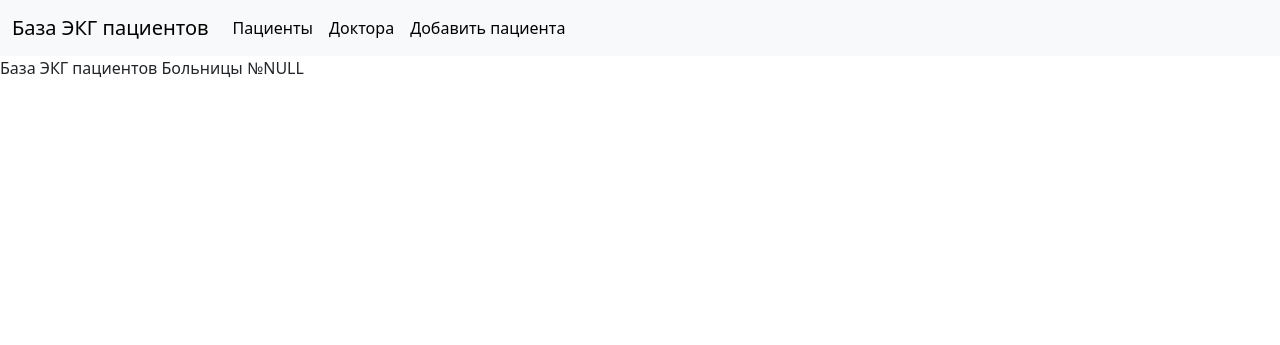
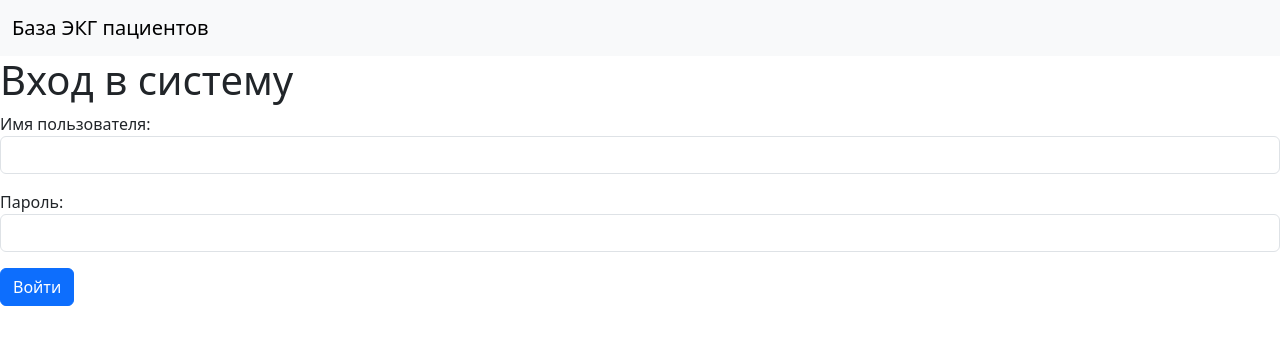
Before and after one commit to WeideR66/EcgService, a Django app: page / in a window 1280 px wide. Shown: the top 345 px of the page. Run offline with Django 4.2, Linux system fonts and the light colour scheme; parts of the project's set-up code (start-up, migrations or seed data) failed here and were passed over; some libraries are stand-ins or nearby versions.

Commit message:
Добавлена простая аутентификация

```diff
--- a/ecg/mainapp/forms.py
+++ b/ecg/mainapp/forms.py
@@ -1,5 +1,6 @@
 from django import forms
 from django.core.validators import FileExtensionValidator
+from django.contrib.auth.forms import AuthenticationForm
 from .models import Doctor
 
 
@@ -21,3 +22,14 @@ class PatientCreationForm(forms.Form):
                                                                allowed_extensions=('hea', 'dat'),
                                                                message='Файлы должны иметь разрешение .hea/.dat'
                                                                )])
+
+
+class UserAuthForm(AuthenticationForm):
+    username = forms.CharField(label='Имя пользователя',
+                               widget=forms.TextInput(
+                                   attrs={'class': 'form-control'}
+                               ))
+    password = forms.CharField(label='Пароль',
+                               widget=forms.PasswordInput(
+                                   attrs={'class': 'form-control'}
+                               ))
--- a/ecg/mainapp/urls.py
+++ b/ecg/mainapp/urls.py
@@ -2,7 +2,9 @@ from django.urls import path
 from .views import *
 
 urlpatterns = [
-    path('', home_page, name='home'),
+    path('', login_user, name='login_user'),
+    path('home/', home_page, name='home'),
+    path('logout/', logout_user, name='logout_user'),
     path('patients/', patients_page, name='patients'),
     path('doctors/', doctors_page, name='doctors'),
     path('patients/<int:patient_id>', single_patient, name='patient'),
--- a/ecg/mainapp/views.py
+++ b/ecg/mainapp/views.py
@@ -1,10 +1,30 @@
 from django.shortcuts import render, redirect
 from .models import Doctor, Patient, EcgData
-from .forms import PatientCreationForm
+from .forms import PatientCreationForm, UserAuthForm
+from django.contrib.auth import login, logout
+
+
+def login_user(request):
+    if request.method == 'POST':
+        data = UserAuthForm(data=request.POST)
+        if data.is_valid():
+            login(request, data.get_user())
+            return redirect('home')
+    else:
+        data = UserAuthForm()
+    return render(request,
+                  template_name='index.html',
+                  context={'dat': data})
+
+
+def logout_user(request):
+    logout(request)
+    return redirect('login_user')
 
 
 def home_page(request):
-    return render(request, template_name='main_page.html')
+    return render(request,
+                  template_name='main_page.html')
 
 
 def patients_page(request):
--- a/ecg/templates/add_patient.html
+++ b/ecg/templates/add_patient.html
@@ -34,3 +34,7 @@
     <button type="submit" class="btn btn-primary btn-block">Добавить пациента</button>
 </form>
 {% endblock %}
+
+{% block login_user %}
+<h1>Необходим вход в систему!</h1>
+{% endblock %}
--- a/ecg/templates/base.html
+++ b/ecg/templates/base.html
@@ -9,7 +9,11 @@
 </head>
 <body>
 {% include 'navbar.html' %}
+{% if request.user.is_authenticated %}
 {% block main_content %}{% endblock %}
+{% else %}
+{% block login_user %}{% endblock %}
+{% endif %}
 <script src="{% static 'js/bootstrap.bundle.js' %}"></script>
 </body>
 </html>
--- a/ecg/templates/doctors_page.html
+++ b/ecg/templates/doctors_page.html
@@ -25,3 +25,7 @@
 </div>
 {% endfor %}
 {% endblock %}
+
+{% block login_user %}
+<h1>Необходим вход в систему!</h1>
+{% endblock %}
--- /dev/null
+++ b/ecg/templates/index.html
@@ -0,0 +1,10 @@
+{% extends 'base.html' %}
+
+{% block login_user %}
+<h1>Вход в систему</h1>
+<form method="post">
+    {% csrf_token %}
+    {{ dat.as_p }}
+    <button type="submit" class="btn btn-primary btn_block">Войти</button>
+</form>
+{% endblock %}
--- a/ecg/templates/main_page.html
+++ b/ecg/templates/main_page.html
@@ -3,3 +3,6 @@
 {% block main_content %}
 База ЭКГ пациентов Больницы №NULL
 {% endblock %}
+{% block login_user %}
+<h1>Необходим вход в систему!</h1>
+{% endblock %}
--- a/ecg/templates/navbar.html
+++ b/ecg/templates/navbar.html
@@ -7,6 +7,7 @@
         </button>
         <div class="collapse navbar-collapse" id="navbarSupportedContent">
             <ul class="navbar-nav me-auto mb-2 mb-lg-0">
+                {% if request.user.is_authenticated %}
                     <li class="nav-item">
                         <a class="nav-link active" aria-current="page" href="{% url 'patients' %}">Пациенты</a>
                     </li>
@@ -16,6 +17,10 @@
                     <li class="nav-item">
                         <a class="nav-link active" aria-current="page" href="{% url 'add_patient' %}">Добавить пациента</a>
                     </li>
+                    <li class="nav-item">
+                        В системе {{ user.username }} | <a class="nav-link active" aria-current="page" href="{% url 'logout_user' %}">Выход</a>
+                    </li>
+                {% endif %}
             </ul>
         </div>
     </div>
--- a/ecg/templates/patients_page.html
+++ b/ecg/templates/patients_page.html
@@ -25,3 +25,7 @@
 
 {% endfor %}
 {% endblock %}
+
+{% block login_user %}
+<h1>Необходим вход в систему!</h1>
+{% endblock %}
--- a/ecg/templates/single_doctor.html
+++ b/ecg/templates/single_doctor.html
@@ -24,3 +24,7 @@
     </div>
 </div>
 {% endblock %}
+
+{% block login_user %}
+<h1>Необходим вход в систему!</h1>
+{% endblock %}
--- a/ecg/templates/single_patient.html
+++ b/ecg/templates/single_patient.html
@@ -48,3 +48,7 @@
     </div>
 </div>
 {% endblock %}
+
+{% block login_user %}
+<h1>Необходим вход в систему!</h1>
+{% endblock %}
```
Lines whose indentation alone changed are shown as unchanged.
